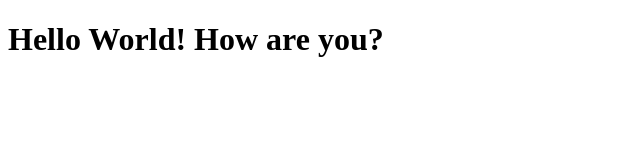
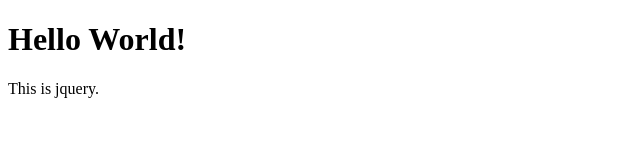
Before and after one commit to hitankshi110/jQuery, a plain HTML site: page index.html in a window 1280 px wide. Shown: the whole page, without its empty margins (0-640 px from the left). Drawn offline with Linux system fonts and the light colour scheme.

Commit message:
commitfirst

```diff
--- a/index.html
+++ b/index.html
@@ -8,7 +8,8 @@
 </head>
 <body>
     <h1>Hello World!
-        How are you?
+
     </h1>
+    This is jquery.
 </body>
 </html>
```
